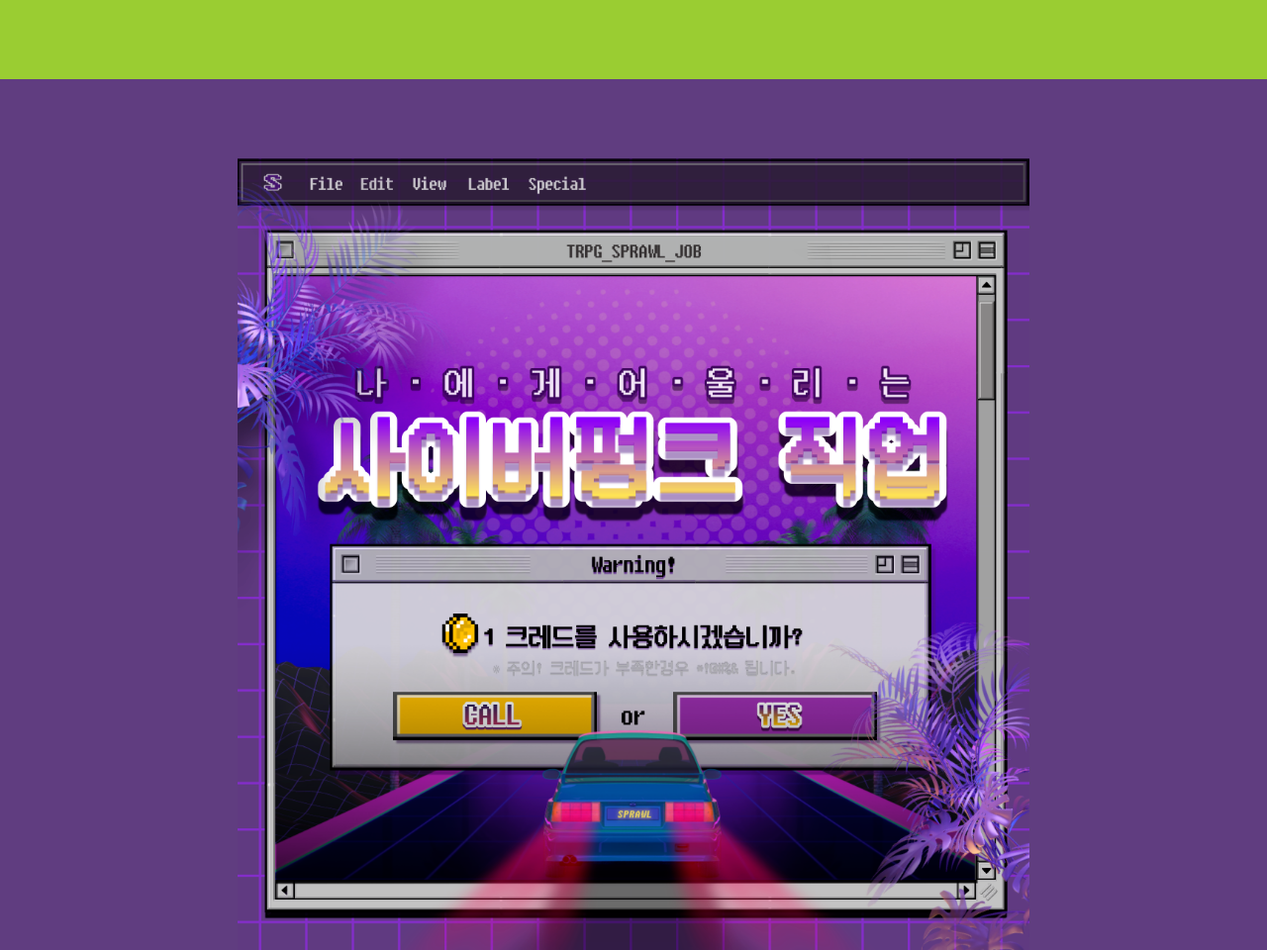
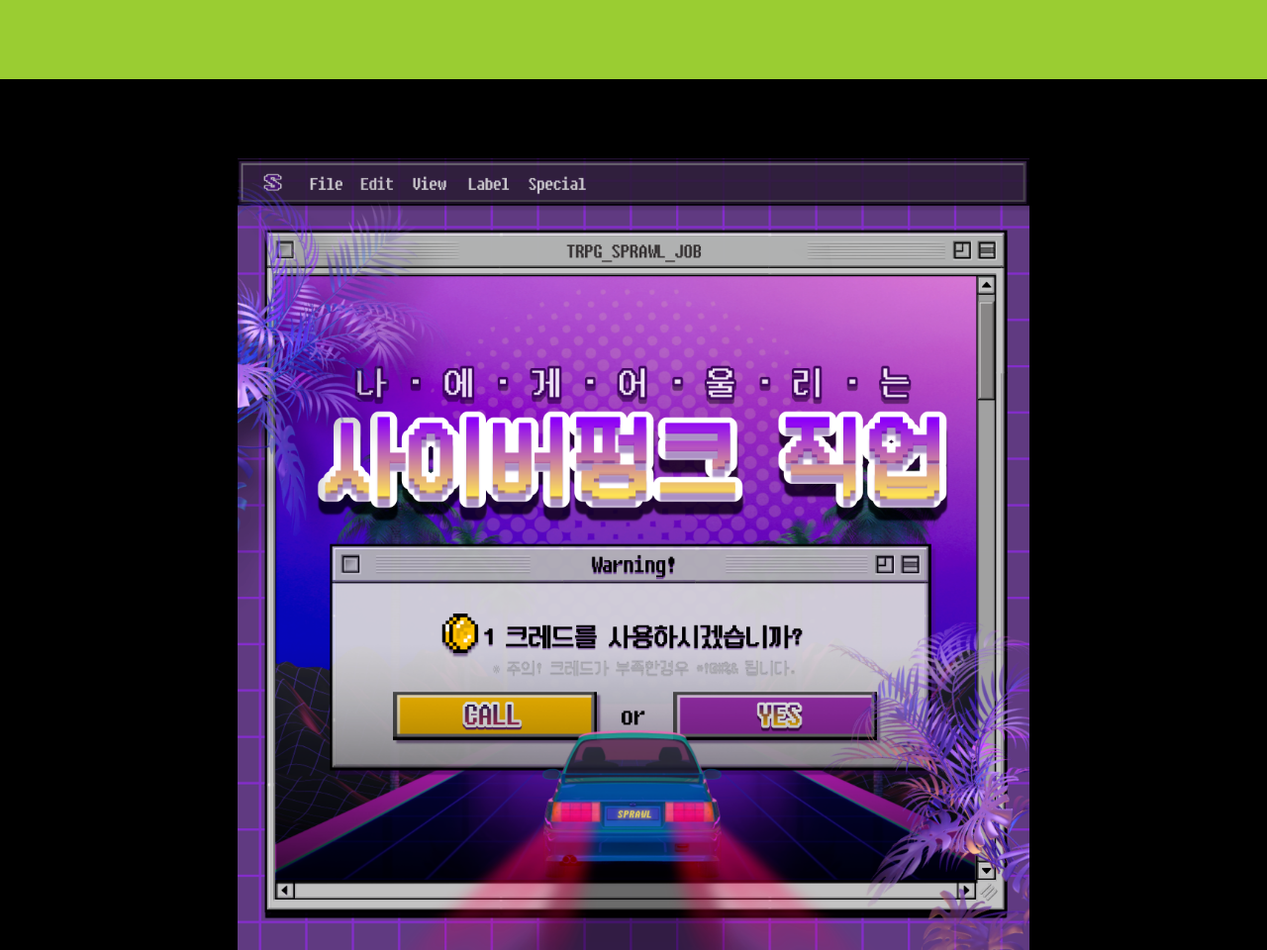
Before and after one commit to TimidLion/sprawl-mbti, a plain HTML site: page index.html in a window 1280 px wide. Shown: the whole page at 99% size. Drawn offline with Linux system fonts and the light colour scheme.

Commit message:
MOD: 배경 색 변경

```diff
--- a/index.html
+++ b/index.html
@@ -9,7 +9,7 @@
                 padding: 0;
             }
             body {
-                background-color: #603d80;
+                background-color: #000000;
             }
             .imgbox {
                 display: grid;
```
